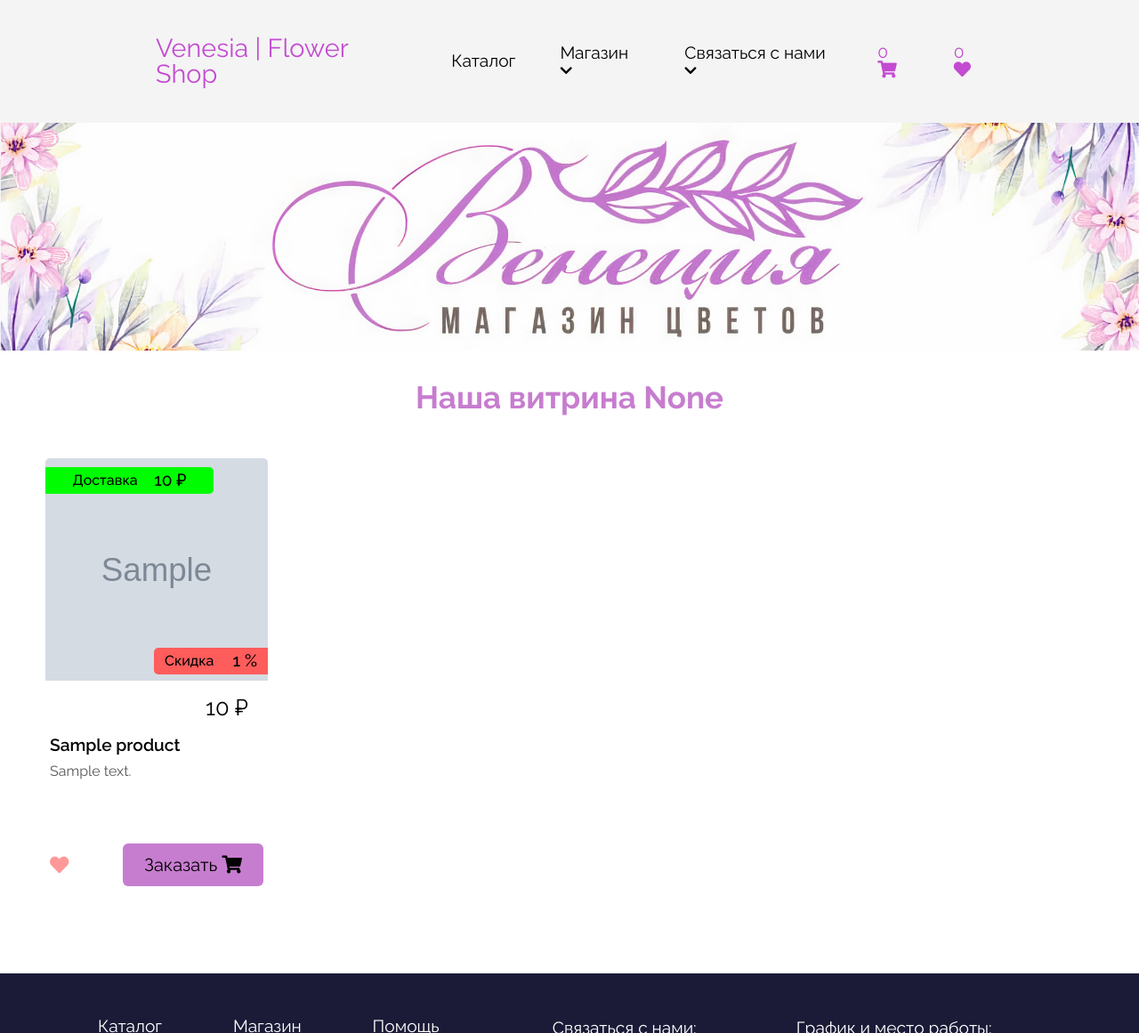
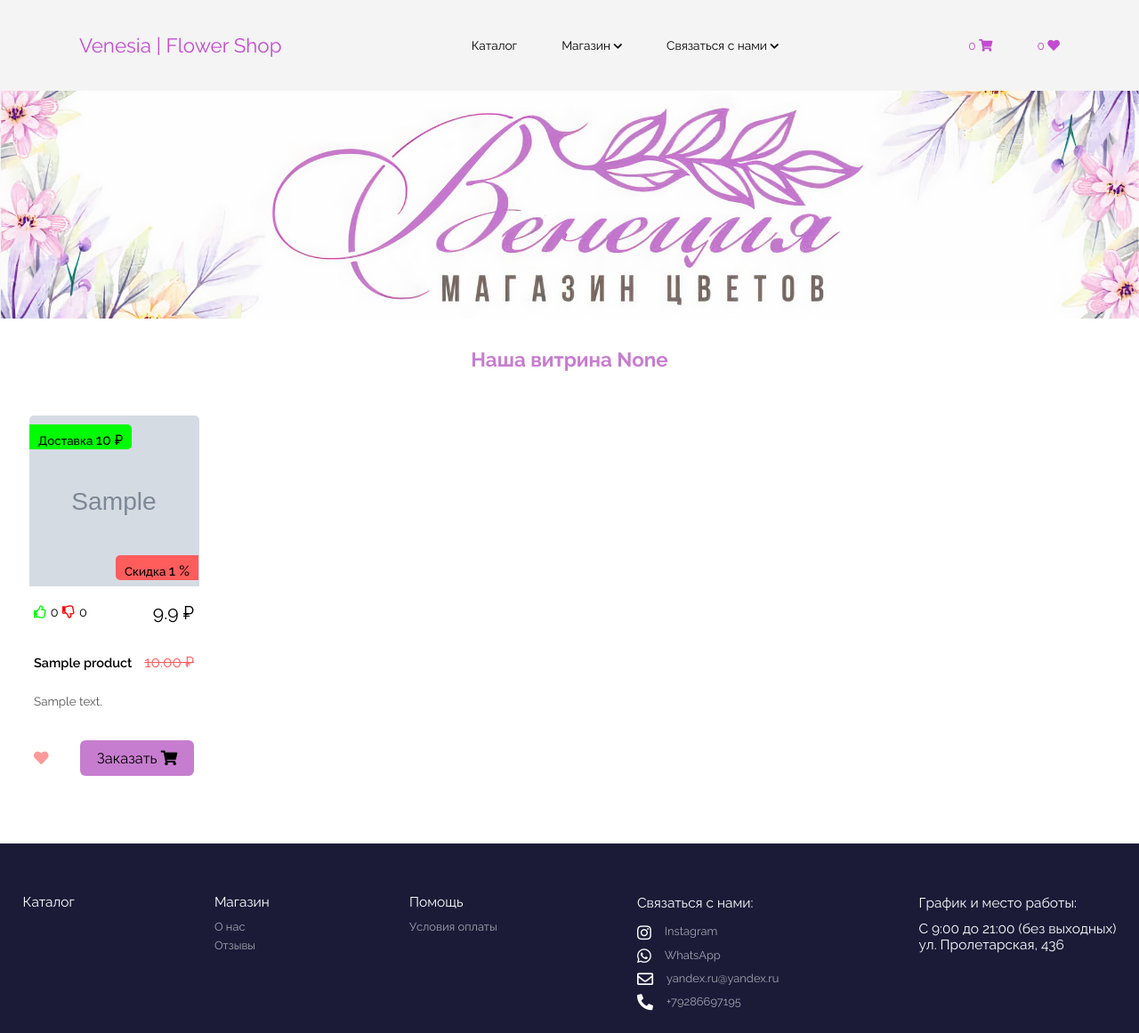
Before and after one commit to Ramsly/E-commerce-FlowerShop, a Django app: page / in a window 1280 px wide. Shown: the whole page at 89% size. Run offline with Django 3.2, Linux system fonts and the light colour scheme; tables that the repository leaves empty hold one stand-in row (values such as "Sample post"); grey boxes marked "Sample" are stand-in pictures.

Commit message:
Design changes

```diff
--- a/mainapp/static/css/style.css
+++ b/mainapp/static/css/style.css
@@ -45,18 +45,19 @@
 
 .wrapper {
 	min-height: 100%;
+	min-width: 100%;
 	overflow: hidden;
 }
 /* =============================== */
 
 .header {
-	width: 100%;
+	min-width: 100%;
 	min-height: 100px;
 	background-color: #f4f4f4;
 }
 
 .header__nav {
-	margin: 0 150px;
+	margin: 0 5%;
 	padding: 15px 0;
 	display: flex;
 	justify-content: space-between;
@@ -110,8 +111,8 @@
 	padding-right: 5px;
 }
 
-.arrow-down {
-	font-size: 0.8em !important;
+body .arrow-down {
+	font-size: 0.8em;
 }
 
 .nav__item:hover .nav__dropdown_content {
@@ -120,14 +121,14 @@
 }
 
 .nav__link {
-	font-size: 1.2em;
+	font-size: calc((33vw - 30rem) / 25 + 1rem);
 	align-items: center;
 }
 
-.home {
+body .home {
 	position: relative;
 	color: #c34bd1;
-	font-size: 1.8em !important;
+	font-size: calc((50vw - 30rem) / 25 + 1rem);
 }
 /*
 .nav__dropdown_content::before {
@@ -180,22 +181,24 @@
 /* ================================== */
 
 .intro {
-	width: 100%;
 	min-height: 20vw;
+	min-width: 100%;
 	background: url(/static/images/default.jpg) center center/cover no-repeat;
+	background-size: cover;
 }
 
 /* ================================== */
 
 .main {
-	min-height: 500px;
-	width: 100%;
+	min-height: 100%;
+	min-width: 100%;
 }
-.main__container, .category__detail_container {
+.main__container,
+.category__detail_container {
 	display: grid;
-    grid-template-columns: repeat(auto-fill ,minmax(100px, 250px));
+	grid-template-columns: repeat(auto-fill, minmax(1vw, 15vw));
 	grid-template-rows: 1fr;
-    grid-column-gap: 60px;
+	grid-column-gap: 5vw;
 	grid-row-gap: 10px;
 	justify-content: center;
 }
@@ -211,15 +214,15 @@
 .main__title {
 	margin: 35px 15px 50px 15px;
 	text-align: center;
-    font-size: 35px;
+	font-size: calc((50vw - 30rem) / 25 + 1rem);
 	color: #c77dcf;
 }
 
 .main__product {
 	border: #fff 1px solid;
 	border-radius: 5px;
-	width: 252px;
-	height: 520px;
+	min-width: 15vw;
+	min-height: 25vw;
 	transition: border 0.3s ease 0s;
 }
 
@@ -235,19 +238,18 @@
 .main__image img {
 	border-top-left-radius: 5px;
 	border-top-right-radius: 5px;
-	width: 250px;
-	height: 250px;
+	width: 14.9vw;
+	height: 15vw;
+	object-fit: cover;
 }
 
 .signature {
-	display: flex;
-	align-items: center;
-
     font-weight: 500;
+    display: inline-block;
     border-radius: 5px;
     position: absolute;
-	padding: 7px 12px;
-	height: 30px;
+    height: 2.2vw;
+    padding: 10px;
 }
 
 .notAvailable {
@@ -264,13 +266,12 @@
 }
 
 .ship {
-	justify-content: space-evenly;
     border-bottom-left-radius: 0px;
     border-top-left-radius: 0px;
-	width: 189px;
     background-color: #00fc00;
     top: 10px;
     left: 0;
+    font-size: calc((20vw - 20rem) / 25 + 1rem);
 }
 
 .signature span {
@@ -278,31 +279,20 @@
 }
 
 .sale {
-	justify-content: space-between;
     border-bottom-right-radius: 0px;
     border-top-right-radius: 0px;
-	width: 128px;
+    font-size: calc((20vw - 20rem) / 25 + 1rem);
     background-color: rgb(255, 92, 92);
-	text-align: start;
     bottom: 10px;
-	right: 0;
+    right: 0px;
 }
 
 .main__del_price {
-	position: absolute;
-	right: 5px;
-	top: 15px;
-	font-size: 0.7em;
+    font-size: calc((27vw - 20rem) / 25 + 1rem);
 }
 
 del {
 	color: rgb(255, 92, 92);
-}
-
-.main__sale {
-	width: 70px;
-	position: absolute;
-	top: -15px;
 }
 
 .main__product_content {
@@ -317,12 +307,27 @@
 	margin: 10px 0px;
 }
 
-.main__rating i {
-	color: #ffd700;
+.main__rating{
+    display: flex;
+    justify-content: space-between;
+    width: 7vw;
+    font-size: calc((22vw - 20rem) / 25 + 1rem);
 }
 
+.fa-thumbs-up {
+	color: #00fc00;
+}
+
+.fa-thumbs-down {
+	color: #ff0000;
+}
+
+
 .main__product_title {
-	font-size: 1.2em;
+    align-items: center;
+    display: flex;
+    justify-content: space-between;
+    font-size: calc((22vw - 20rem) / 25 + 1rem);
 }
 
 .main__product_title a {
@@ -361,10 +366,9 @@
 
 .main__price {
 	display: flex;
-	justify-content: center;
-	position: relative;
-	font-size: 1.6em;
-	width: 82px;
+	justify-content: flex-end;
+	font-size: calc((35vw - 20rem) / 25 + 1rem);
+	width: 100%;
 	font-weight: 400;
 }
 
@@ -374,6 +378,7 @@
 }
 
 .main__block_first {
+	height: 43px;
 	display: flex;
 	align-items: center;
 	justify-content: space-between;
@@ -383,11 +388,13 @@
 .main__block_second {
     display: flex;
     flex-direction: column;
+    justify-content: space-evenly;
     width: 100%;
-	height: 120px;
+    height: 8vw;
 }
 
 .main__product_description {
+	font-size: calc((20vw - 20rem) / 25 + 1rem);
 	line-height: 1.2em;
 	color: rgb(87, 87, 87);
 }
@@ -400,7 +407,7 @@
 }
 
 .main__block_third .fa-heart {
-	font-size: 1.6em;
+	font-size: calc((26vw - 20rem) / 25 + 1rem);
 	color: #ff9999;
 	transition: all 0.3s ease 0s;
 }
@@ -473,22 +480,22 @@
 }
 
 .overlayLeftBtn {
-	width: 158px;
+	width: 10vw;
 	cursor: pointer;
-	padding: 12px 24px;
+	padding: 10px 0px;
 	background-color: hsl(294, 46%, 65%);
 	border-radius: 6px;
 	position: relative;
 	overflow: hidden;
 }
 
-.added{
+.added {
 	background-color: #00fc00;
 }
 
 .overlayLeftBtn span {
 	color: hsl(0, 0%, 0%);
-	font-size: 1.5em;
+	font-size: calc((26vw - 20rem) / 25 + 1rem);
 	position: relative;
 	z-index: 1;
 	transition: color 0.6s cubic-bezier(0.53, 0.21, 0, 1);
@@ -622,28 +629,24 @@
 /* ========================================== */
 
 .footer {
-	width: 100vw;
-	min-height: 300px;
+	min-width: 1vw;
+	min-height: 1vh;
 	margin-top: 60px;
 	background-color: rgb(27, 27, 56);
 }
 
-.footer p {
-	font-size: 1.2em;
+.footer p,
+.footer a {
+	font-size: calc((24vw - 20rem) / 25 + 1rem);
 	color: #fff;
 	border: none;
-}
-
-.footer a {
-	font-size: 1.2em;
-	color: #fff;
 }
 
 .footer__container {
     display: flex;
     justify-content: space-between;
-	margin: 0px 110px;
-	padding: 50px 0;
+    margin: 0px 2vw;
+    padding: 5vh 0;
 }
 
 .footer__block {
@@ -656,6 +659,7 @@
 }
 
 .footer__block_content {
+	font-size: calc((19vw - 20rem) / 25 + 1rem);
 	display: flex;
 	flex-direction: column;
 	width: 100%;
@@ -804,7 +810,7 @@
 }
 
 p {
-	font-size: 1.05em;
+    font-size: calc((18vw - 20rem) / 25 + 1rem);
     line-height: 1.2em;
     border-bottom: 1px solid #b8b8b8;
 }
@@ -1226,3 +1233,11 @@
 	opacity: 1;
 }
 /* //Checkbox stars */
+
+/* Responsive design */
+
+@media screen and (max-width: 2560px) {
+	.main__block_third {
+		margin-top: 10px;
+	}
+}
--- a/mainapp/templates/base.html
+++ b/mainapp/templates/base.html
@@ -174,9 +174,9 @@
 								<img src="{{product.image.url}}" alt="" />
 							</a>
 							{% if not product.available %}
-							<span class="signature notAvailable">Нет в наличии</span>
-							{% elif product.shipping_price == 0%}
-							<span class="signature ship">Бесплатная доставка</span>
+							    <span class="signature notAvailable">Нет в наличии</span>
+							{% elif product.shipping_price == 0 %}
+							    <span class="signature ship">Бесплатная доставка</span>
 							{% else %}
 							<span class="signature ship"
 								>Доставка
@@ -192,15 +192,13 @@
 						<div class="main__product_content">
 							<div class="main__block_first">
 								<div class="main__rating margin">
-
+									<i class="far fa-thumbs-up"></i>
+                                    <span>0</span>
+                                    <i class="far fa-thumbs-down"></i>
+                                    <span>0</span>
 								</div>
 								<div class="main__price margin">
-									{% if product.sale %}
-									<span class="main__del_price"
-										><del
-											>{{product.price|floatformat:2}} ₽</del
-										></span
-									>
+									{% if product.sale_value > 0 %}
 									<span class="main__sale"
 										>{{product.get_total_sale|floatformat:1}} ₽</span
 									>
@@ -216,7 +214,15 @@
 										class="borderLeftRight magnifyText"
 										>{{product.title}}</a
 									>
+                                {% if product.sale_value > 0 %}
+									<span class="main__del_price"
+										><del
+											>{{product.price|floatformat:2}} ₽</del
+										></span
+									>
+								{% endif %}
 								</div>
+
 								<div class="main__product_description">
 									{{product.description|truncatewords:10}}
 								</div>
--- a/mainapp/templates/categories_detail.html
+++ b/mainapp/templates/categories_detail.html
@@ -15,7 +15,7 @@
 	<h1 class="main__title">Каталог</h1>
 	<div class="main__container">
 		{% for category in categories %}
-		<div class="main__product category">
+		<div class="category">
 			<div class="main__image">
 				<a href="{{category.get_absolute_url}}">
 					<img src="{{category.image.url}}" alt="" />
--- a/mainapp/urls.py
+++ b/mainapp/urls.py
@@ -12,7 +12,7 @@
     # RegistrationView,
     AddReviewToProduct,
     AboutUsView,
-    ReviewPageView
+    ReviewPageView,
 )
 
 
@@ -23,10 +23,10 @@
     path("categories/", CategoriesListView.as_view(), name="categories"),
     path("checkout/", CheckoutView.as_view(), name="checkout"),
     path("make-order/", SendToEmailOrderView.as_view(), name="make_order"),
-    # path("login/", LoginView.as_view(), name="login"),
-    # path("registration/", RegistrationView.as_view(), name="registration"),
-    path("logout/", LogoutView.as_view(next_page="/"), name="logout"),
     path("about/", AboutUsView.as_view(), name="about"),
     path("review/<str:slug>/", AddReviewToProduct.as_view(), name="add_review"),
     path("reviews/", ReviewPageView.as_view(), name="reviews"),
+    # path("login/", LoginView.as_view(), name="login"),
+    # path("registration/", RegistrationView.as_view(), name="registration"),
+    # path("logout/", LogoutView.as_view(next_page="/"), name="logout"),
 ]
--- a/mainapp/views.py
+++ b/mainapp/views.py
@@ -1,21 +1,21 @@
 from django.contrib.auth import get_user_model
 from django.core.mail import EmailMultiAlternatives
-from django.db.models import Q
 from django.http import HttpResponseRedirect
-from django.http.response import HttpResponse
+from django.shortcuts import get_object_or_404, render
 from django.template.loader import render_to_string
 from django.views.generic import DetailView, View, ListView, TemplateView
+from django.contrib.postgres.search import (
+    SearchQuery,
+    SearchVector,
+    SearchRank,
+    SearchHeadline,
+)
 
 from specs.models import ProductFeatures
 from .forms import ReviewForm, RatingForm, OrderForm
 from .models import Category, Product, Rating
 
 User = get_user_model()
-
-
-class MyQ(Q):
-
-    default = "OR"
 
 
 class BaseView(ListView):
@@ -33,52 +33,33 @@
     template_name = "product_detail.html"
     slug_url_kwarg = "slug"
 
-    def get_context_data(self, **kwargs):
-        context = super().get_context_data(**kwargs)
-        context["star_form"] = RatingForm()
-        return context
 
+class CategoryDetailView(View):
+    def get(self, request, slug, *args, **kwargs):
+        products_of_category = Product.objects.all()
+        category = None
+        categories = Category.objects.all()
+        q = request.GET.get("q")
 
-class CategoryDetailView(DetailView):
+        if slug:
+            category = get_object_or_404(Category, slug=slug)
+            products_of_category = products_of_category.filter(category=category)
+        if q:
+            vector = SearchVector("title")
+            query = SearchQuery(q)
 
-    model = Category
-    queryset = Category.objects.all()
-    context_object_name = "category"
-    template_name = "category_detail.html"
-    slug_url_kwarg = "slug"
+            search_products = (
+                products_of_category.annotate(search=vector).filter(search=query, category=category)
+            )
+        else:
+            search_products = products_of_category.filter(category=category)
 
-    def get_context_data(self, **kwargs):
-        context = super().get_context_data(**kwargs)
-        query = self.request.GET.get("search")
-        category = self.get_object()
-        context["categories"] = self.model.objects.all()
-        if not query and not self.request.GET:
-            context["category_products"] = category.product_set.all()
-            return context
-        if query:
-            products = category.product_set.filter(Q(title__icontains=query))
-            context["category_products"] = products
-            return context
-        url_kwargs = {}
-        for item in self.request.GET:
-            if len(self.request.GET.getlist(item)) > 1:
-                url_kwargs[item] = self.request.GET.getlist(item)
-            else:
-                url_kwargs[item] = self.request.GET.get(item)
-        q_condition_queries = Q()
-        for key, value in url_kwargs.items():
-            if isinstance(value, list):
-                q_condition_queries.add(Q(**{"value__in": value}), Q.OR)
-            else:
-                q_condition_queries.add(Q(**{"value": value}), Q.OR)
-        pf = (
-            ProductFeatures.objects.filter(q_condition_queries)
-            .prefetch_related("product", "feature")
-            .values("product_id")
-        )
-        products = Product.objects.filter(id__in=[pf_["product_id"] for pf_ in pf])
-        context["category_products"] = products
-        return context
+        context = {
+            "products_of_category": products_of_category,
+            "categories": categories,
+            "search_products": search_products,
+        }
+        return render(request, "category_detail.html", context)
 
 
 class CategoriesListView(ListView):
@@ -110,17 +91,21 @@
 
 class SendToEmailOrderView(View):
     def post(self, request, *args, **kwargs):
-        subject, from_email, to = 'Venesia Flower Shop | Заказ №', 'theluckyfeed1@gmail.com', f'{request.POST.get("email")}'
-        text_content = ''
+        subject, from_email, to = (
+            "Venesia Flower Shop | Заказ №",
+            "theluckyfeed1@gmail.com",
+            f'{request.POST.get("email")}',
+        )
+        text_content = ""
         data = {
-            "first_name": request.POST.get('first_name'),
-            "last_name": request.POST.get('last_name'),
-            "telephone": request.POST.get('telephone'),
-            "email": request.POST.get('email'),
-            "buying_type": request.POST.get('buying_type'),
-            "address": request.POST.get('address'),
-            "comment": request.POST.get('comment'),
-            "order": request.POST.get("product")
+            "first_name": request.POST.get("first_name"),
+            "last_name": request.POST.get("last_name"),
+            "telephone": request.POST.get("telephone"),
+            "email": request.POST.get("email"),
+            "buying_type": request.POST.get("buying_type"),
+            "address": request.POST.get("address"),
+            "comment": request.POST.get("comment"),
+            "order": request.POST.get("product"),
         }
         html_content = render_to_string("html_email.html", data)
         msg = EmailMultiAlternatives(subject, text_content, from_email, [to])
--- a/shop/settings.py
+++ b/shop/settings.py
@@ -40,6 +40,7 @@
     "django.contrib.sessions",
     "django.contrib.messages",
     "django.contrib.staticfiles",
+    "django.contrib.postgres",
     "mainapp.apps.MainappConfig",
     "specs.apps.SpecsConfig",
     "wishlist.apps.WishlistConfig",
```
Also changed, not shown: other parts of mainapp/static/css/style.css (+22 -19 lines), mainapp/templates/category_detail.html (+26 -18 lines), mainapp/templates/custom_admin/change_form.html (deleted, +0 -9 lines), mainapp/templates/product_detail.html (+11 -12 lines), media/flowers/pexels-albina-white-7409641.jpg (added), media/flowers/pexels-cottonbro-3402028.jpg (added), media/flowers/pexels-hassan-ouajbir-1324973.jpg (added), media/flowers/pexels-irina-iriser-759324.jpg (added), media/flowers/pexels-karolina-grabowska-4022210.jpg (added), media/pexels-irina-iriser-759324.jpg (added), media/pexels-polina-tankilevitch-3905850.jpg (added). Lines whose indentation alone changed are shown as unchanged.
